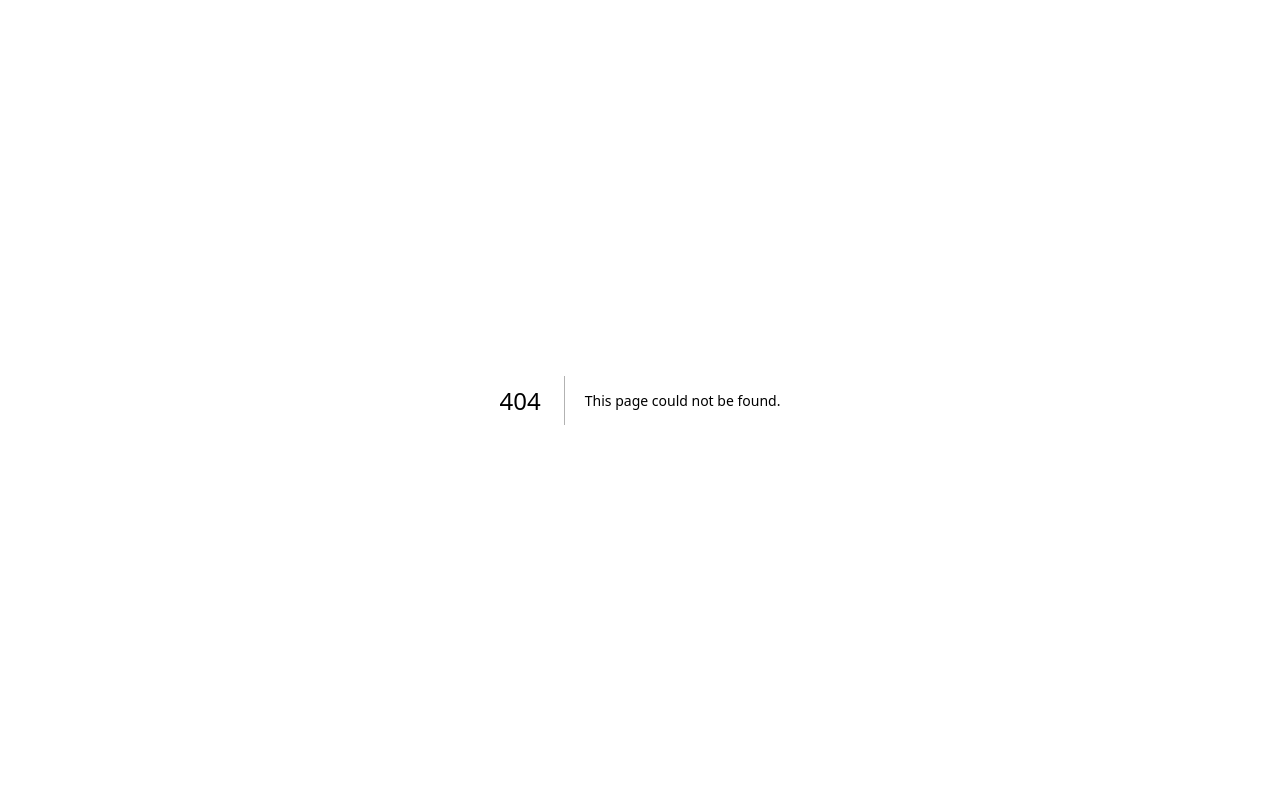
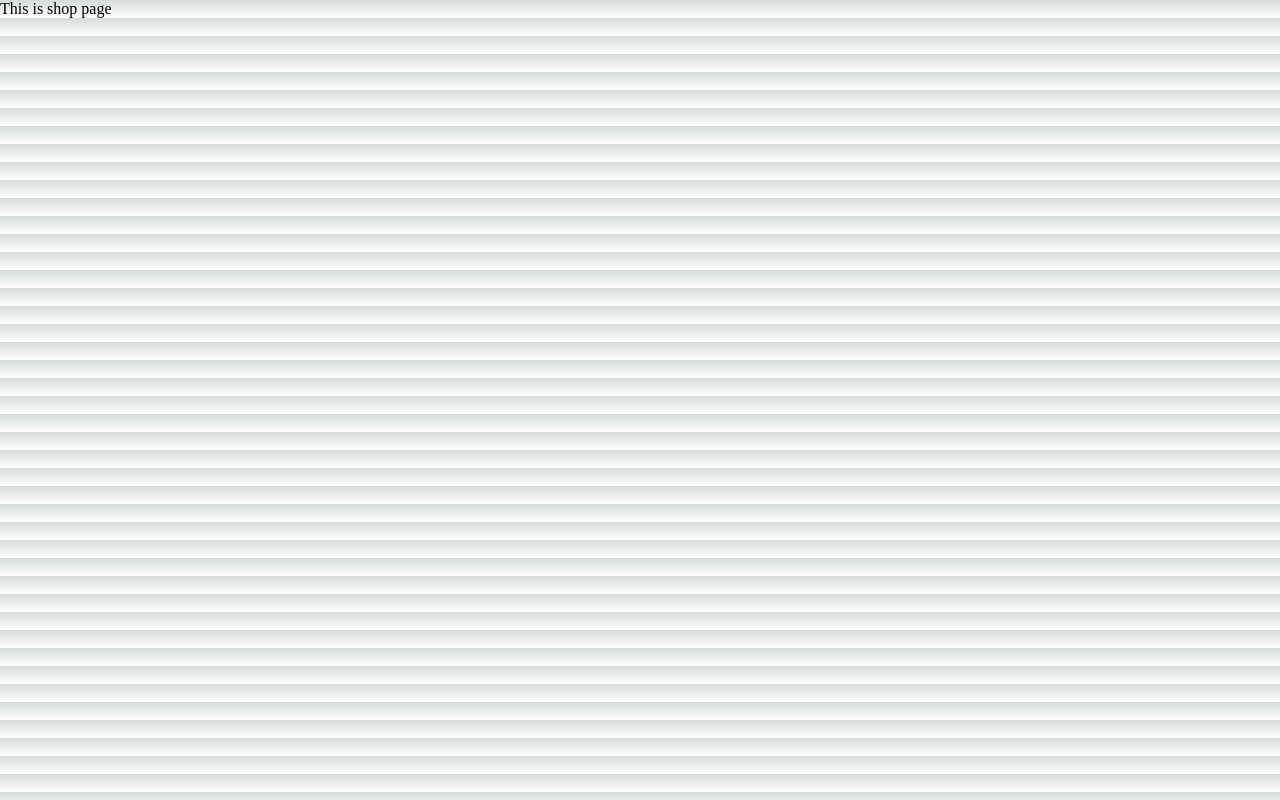
Before and after one commit to AmirShafikhani/Next_app, a Next.js app: page /shop in a window 1280 px wide. Before the commit this address had no page. Built offline with nearby package versions, Linux system fonts and the light colour scheme.

Commit message:
shop page added

```diff
--- /dev/null
+++ b/pages/shop/index.js
@@ -0,0 +1,11 @@
+import React from 'react';
+
+const Shop = () => {
+    return (
+        <div>
+            This is shop page
+        </div>
+    );
+};
+
+export default Shop;
```
